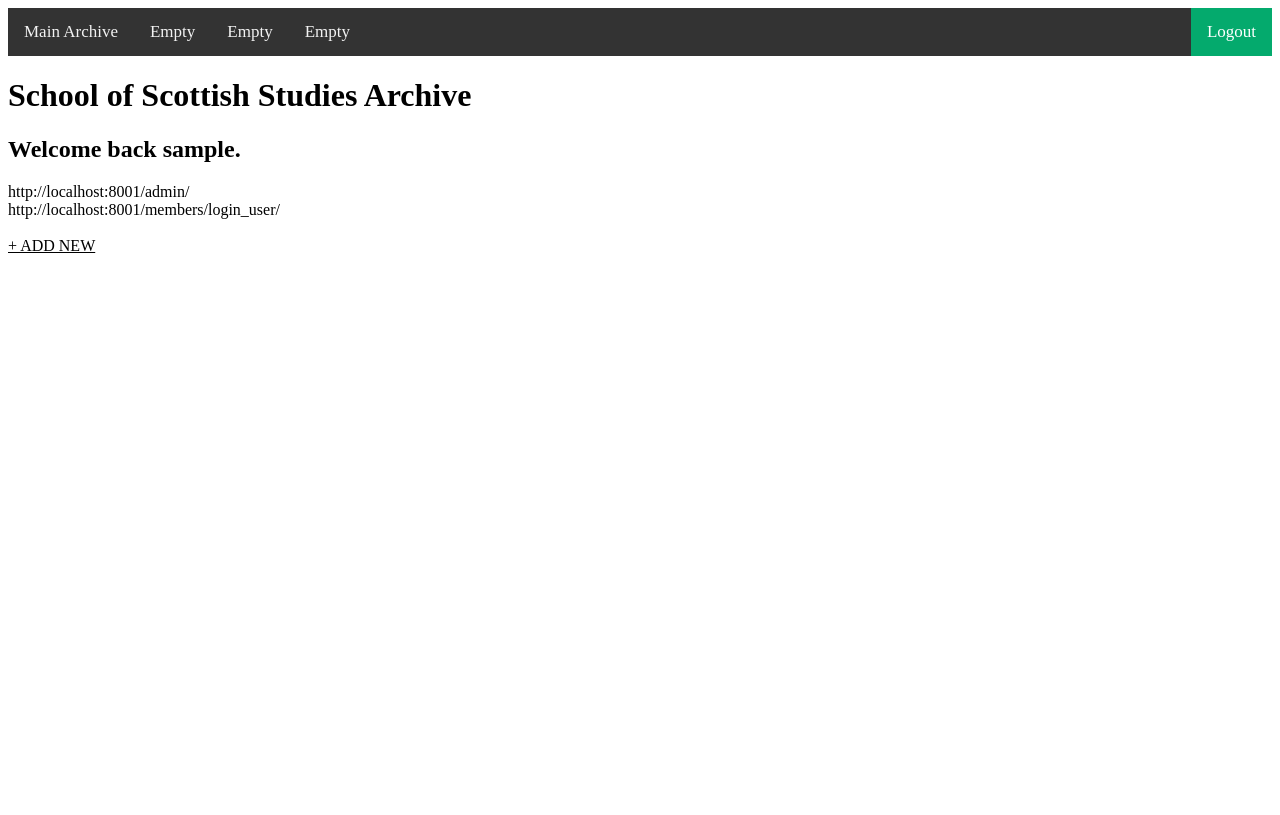
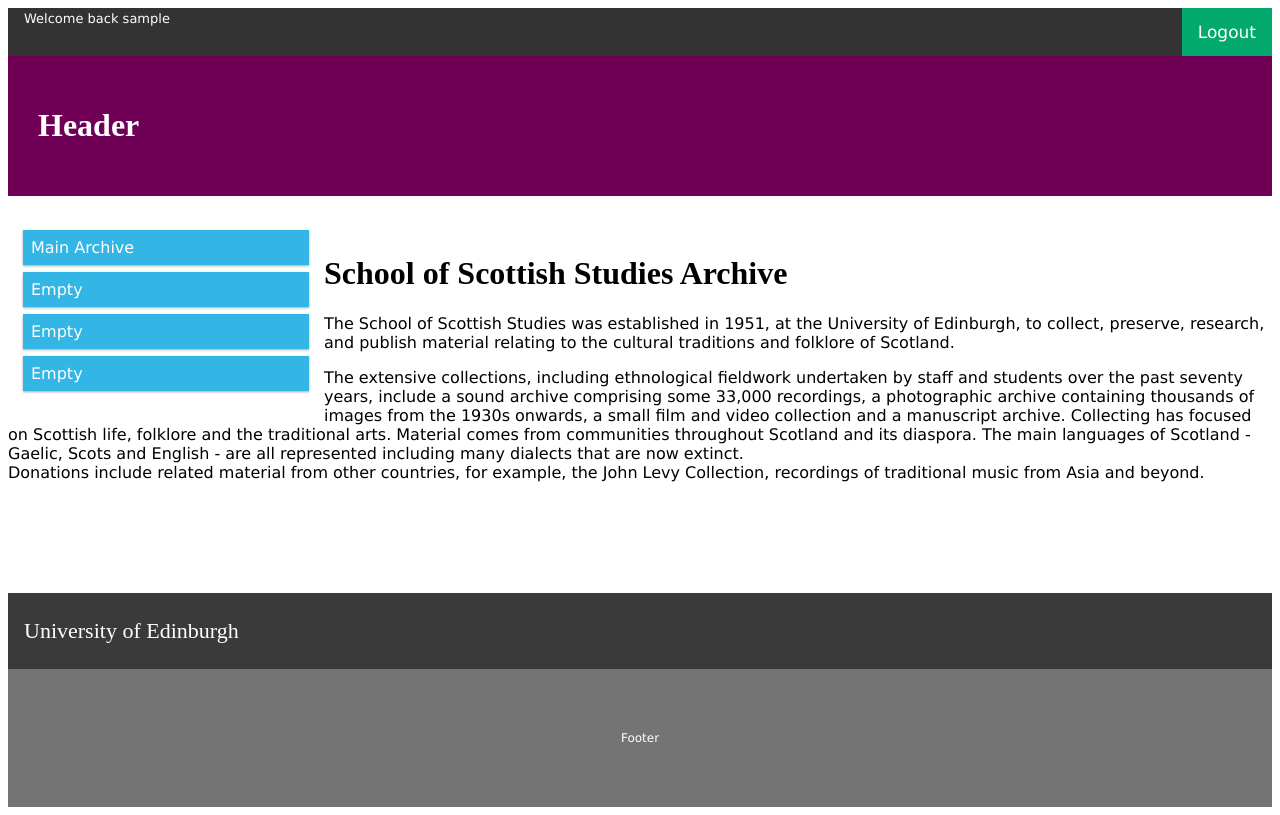
Before and after one commit to UoEMainLibrary/school_of_scottish_studies_archive, a Django app: page / in a window 1280 px wide. Before the commit the page ends 253 px from the top, so only its background shows below. Run offline with Django 4.2, Linux system fonts and the light colour scheme; the visitor is signed in with stand-in values (Sample User, id 1).

Commit message:
homepage ready

```diff
--- /dev/null
+++ b/sssa_app/static/css/page_style.css
@@ -0,0 +1,92 @@
+* {
+  box-sizing: border-box;
+}
+
+.row::after {
+  content: "";
+  clear: both;
+  display: block;
+}
+
+[class*="col-"] {
+  float: left;
+  padding: 15px;
+}
+
+html {
+  font-family: "Lucida Sans", sans-serif;
+}
+
+.header {
+  background-color: #6f0056;
+  color: #ffffff;
+  padding: 30px;
+  font-family: "Crimson Text", serif;
+}
+
+.menu ul {
+  list-style-type: none;
+  margin: 0;
+  padding: 0;
+}
+
+.menu li {
+  padding: 8px;
+  margin-bottom: 7px;
+  background-color: #33b5e5;
+  color: #ffffff;
+  box-shadow: 0 1px 3px rgba(0,0,0,0.12), 0 1px 2px rgba(0,0,0,0.24);
+}
+
+.menu li:hover {
+  background-color: #0099cc;
+}
+
+.aside {
+  background-color: #33b5e5;
+  padding: 15px;
+  color: #ffffff;
+  text-align: center;
+  font-size: 14px;
+  box-shadow: 0 1px 3px rgba(0,0,0,0.12), 0 1px 2px rgba(0,0,0,0.24);
+}
+
+.footer1 {
+  background-color: #3a3a3a;
+  color: #ffffff;
+  text-align: left;
+  font-size: 22px;
+  padding-top: 3px;
+  padding-bottom: 3px;
+  padding-left: 1rem;
+  font-family: "Crimson Text", serif;
+}
+.footer2 {
+  background-color: #747474;
+  color: #ffffff;
+  text-align: center;
+  font-size: 12px;
+  padding: 50px;
+}
+
+
+/* For desktop: */
+.col-1 {width: 8.33%;}
+.col-2 {width: 16.66%;}
+.col-3 {width: 25%;}
+.col-4 {width: 33.33%;}
+.col-5 {width: 41.66%;}
+.col-6 {width: 50%;}
+.col-7 {width: 58.33%;}
+.col-8 {width: 66.66%;}
+.col-9 {width: 75%;}
+.col-10 {width: 83.33%;}
+.col-11 {width: 91.66%;}
+.col-12 {width: 100%;}
+
+@media only screen and (max-width: 768px) {
+  /* For mobile phones: */
+  [class*="col-"] {
+    width: 100%;
+  }
+}
--- a/sssa_app/templates/sssa_home.html
+++ b/sssa_app/templates/sssa_home.html
@@ -5,35 +5,69 @@
     <title>SSSA Home</title>
     {% load static %}
     <link rel="stylesheet" href="{% static 'css/menu_style.css' %}" >
+    <link rel="stylesheet" href="{% static 'css/page_style.css' %}" >
 </head>
 <body>
 <div class="topnav">
     {% if user.is_authenticated %}
-    <a href="{% url 'index' %}">Main Archive</a>
+    <span style="vertical-align: middle; color: white; font-size: 13px; padding-left: 1rem;">
+        Welcome back {{ user }}
+    </span>
+    <span>
+        <a href="{% url 'logout' %}" class="split">Logout</a>
+        {% else %}
+        <a href="{% url 'register' %}" class="split">Register</a>
+        <a href="{% url 'login' %}" class="split">Login</a>
+        {% endif %}
+    </span>
+</div>
+<div class="header">
+  <h1>Header</h1>
+</div>
+{% if user.is_authenticated %}
+<br/>
+<div class="row">
+    <div class="col-3 menu">
+        <ul>
+            <li><a href="{% url 'index' %}" style="text-decoration: none; color: white">Main Archive</a></li>
+            <li>Empty</li>
+            <li>Empty</li>
+            <li>Empty</li>
+        </ul>
+    </div>
+    {% else %}
+    <p>Please login</p>
     {% endif %}
-    <a href="#news">Empty</a>
-    <a href="#news">Empty</a>
-    <a href="#news">Empty</a>
-    {% if user.is_authenticated %}
-    <a href="{% url 'logout' %}" class="split">Logout</a>
-    {% else %}
-    <a href="{% url 'register' %}" class="split">Register</a>
-    <a href="{% url 'login' %}" class="split">Login</a>
-    {% endif %}
+    <br>
+    <h1 style="font-family: Crimson Text, serif; ">School of Scottish Studies Archive</h1>
+    <p>
+        The School of Scottish Studies was established in 1951, at the University of Edinburgh, to collect, preserve,
+        research, and publish material relating to the cultural traditions and folklore of Scotland.
+    </p>
+    <p>
+        The extensive collections, including ethnological fieldwork undertaken by staff and students over the past seventy
+        years, include a sound archive comprising some 33,000 recordings, a photographic archive containing thousands of
+        images from the 1930s onwards, a small film and video collection and a manuscript archive.
+        Collecting has focused on Scottish life, folklore and the traditional arts.  Material comes from communities
+        throughout Scotland and its diaspora. The main languages of Scotland - Gaelic, Scots and English - are all
+        represented including many dialects that are now extinct.<br>
+        Donations include related material from other countries, for example, the John Levy Collection, recordings
+        of traditional music from Asia and beyond.
+    </p>
+    <br>
+</div>
+<br/>
+<br/>
+<br/>
+<br/>
+
+<div class="footer1">
+  <p>University of Edinburgh</p>
 </div>
 
-
-<h1>School of Scottish Studies Archive</h1>
-{% if user.is_authenticated %}
-<h2> Welcome back {{ user }}.</h2>
-{% else %}
-    Do something
-    {% endif %}
-http://localhost:8001/admin/<br>
-http://localhost:8001/members/login_user/ <br>
-<br>
-
-    <a href="{% url 'alst_create_record' %}" style="color:black">+ ADD NEW</a>
+<div class="footer2">
+  <p>Footer</p>
+</div>
 
 
 
```
